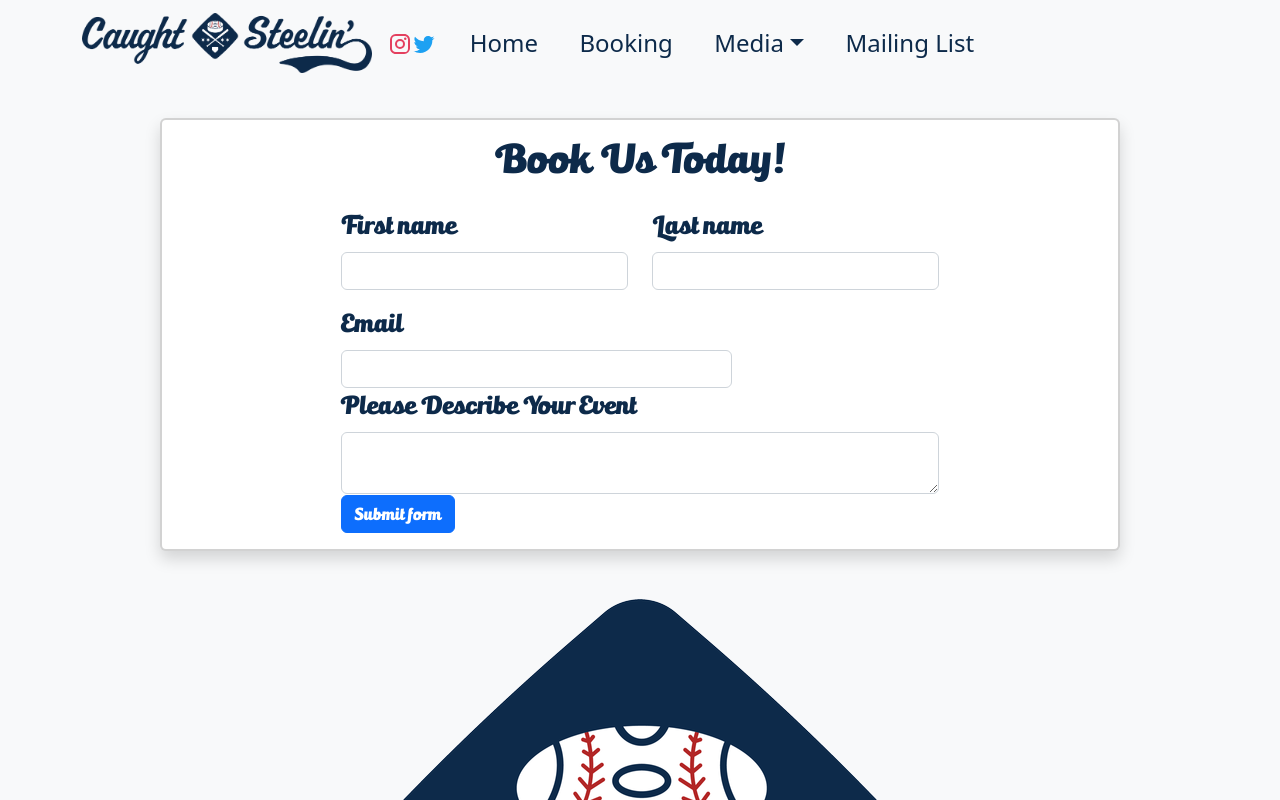
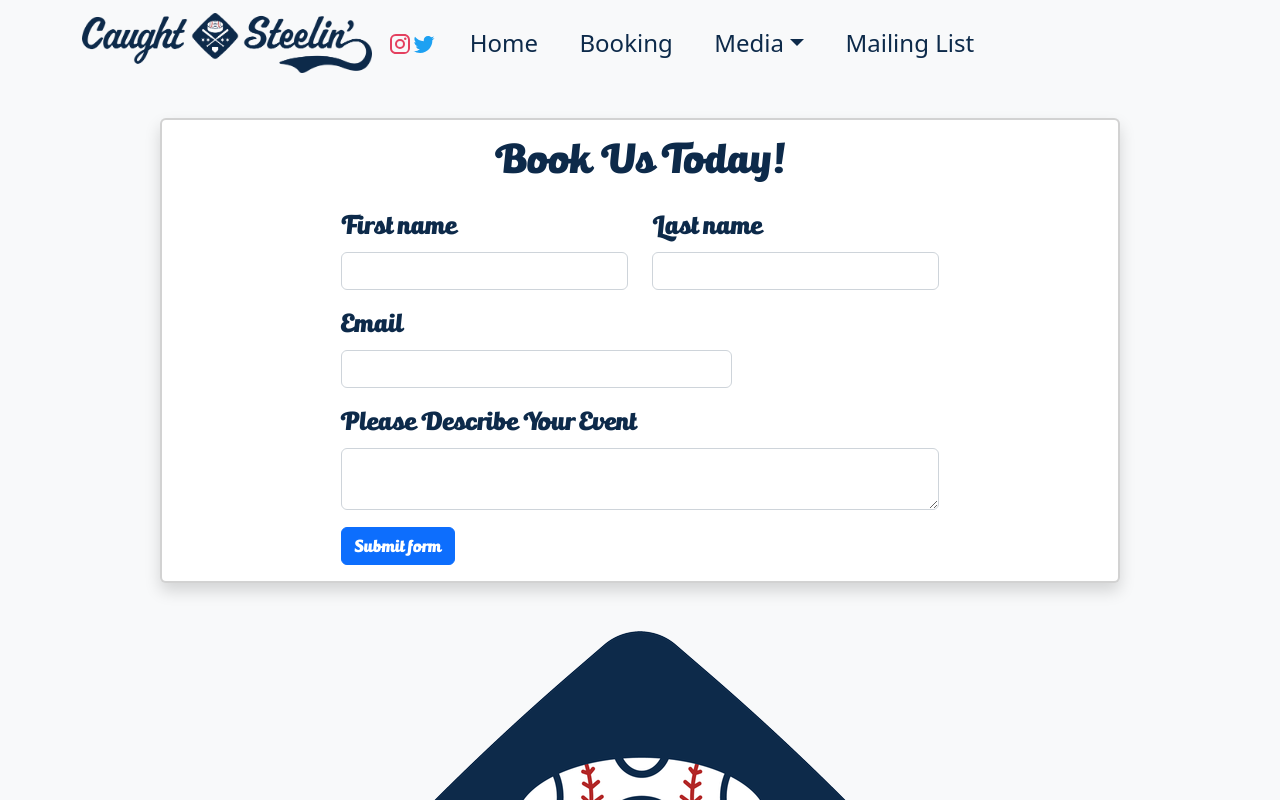
Before and after one commit to andymcbeath/CS-Front, a React (Vite) app: page /Booking in a window 1280 px wide. Shown: the top 800 px of the page. Built offline with nearby package versions, Linux system fonts and the light colour scheme.

Commit message:
redid spacing in booking form

```diff
--- a/src/pages/Booking.jsx
+++ b/src/pages/Booking.jsx
@@ -33,7 +33,7 @@ export default function Booking() {
             }}
             onSubmit={async (values) => {
               try{
-                const host = import.meta.env.PROD
+                const host =
 
               await axios.post("http://localhost:3000/bookings", values);
               alert("Form submitted successfully!");
@@ -83,7 +83,7 @@ export default function Booking() {
                     <Form.Control.Feedback>Thank you!</Form.Control.Feedback>
                   </Form.Group>
                 </Row>
-                <Row className="mb-6">
+                <Row className="mb-6" style={{ paddingBottom: "1rem"}}>
                   <Form.Group as={Col} md="8" controlId="validationFormik01">
                     <Form.Label>Email</Form.Label>
                     <Form.Control
@@ -99,7 +99,7 @@ export default function Booking() {
                     <Form.Control.Feedback>Thank you!</Form.Control.Feedback>
                   </Form.Group>
                 </Row>
-                <Row className="mb-6">
+                <Row className="mb-6" style={{ paddingBottom: "1rem"}}>
                   <Form.Group as={Col} md="12" controlId="validationFormik02">
                     <Form.Label>Please Describe Your Event</Form.Label>
                     <Form.Control
--- a/src/pages/Home.jsx
+++ b/src/pages/Home.jsx
@@ -4,7 +4,6 @@ import "../fonts/Bulletto-Killa.ttf";
 import PhotoOfBand from "../components/photo-of-band";
 import ReactPlayer from 'react-player'
 import Card from "react-bootstrap/Card"
-import Bio from "../components/Bio"
 import { YouTubeEmbed } from 'react-social-media-embed';
 
 
```
